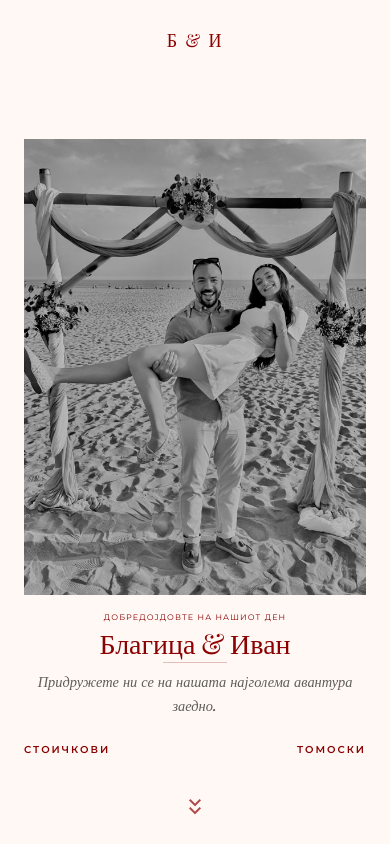
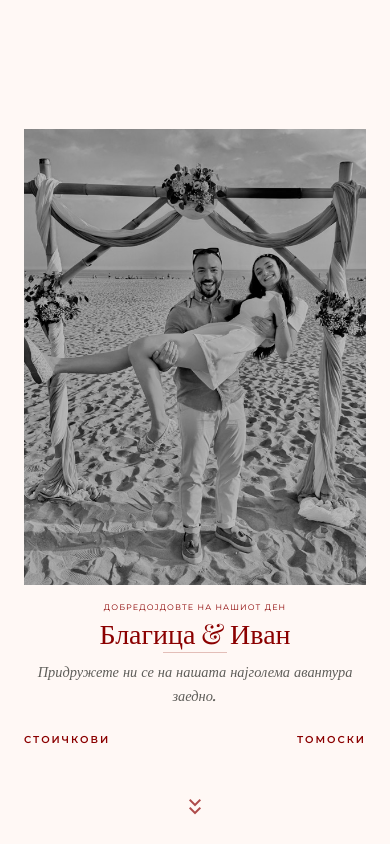
Before and after one commit to istoickov/wedding-invitation, a React (Vite) app: page / in a window 390 px wide. Both pictures are taken after a click on the button "Отвори ја поканата". Shown: the top 844 px of the page. Built offline with nearby package versions, Linux system fonts and the light colour scheme; a web font is replaced by a local one.

Commit message:
Remove B&I on mobile view;
Spacing;

```diff
--- a/src/index.css
+++ b/src/index.css
@@ -93,8 +93,10 @@ h1, h2, h3, h4, .font-playfair {
   }
 
   .phone-hero {
+    height: 100svh;
+    min-height: 100svh;
     justify-content: center;
-    padding-top: 3.75rem;
+    padding-top: 2.5rem;
     padding-bottom: 0.5rem;
   }
 
@@ -117,7 +119,7 @@ h1, h2, h3, h4, .font-playfair {
   }
 
   .site-monogram {
-    font-size: 1.125rem;
+    display: none;
   }
 
   .phone-hero .hero-content > p:first-child {
```
